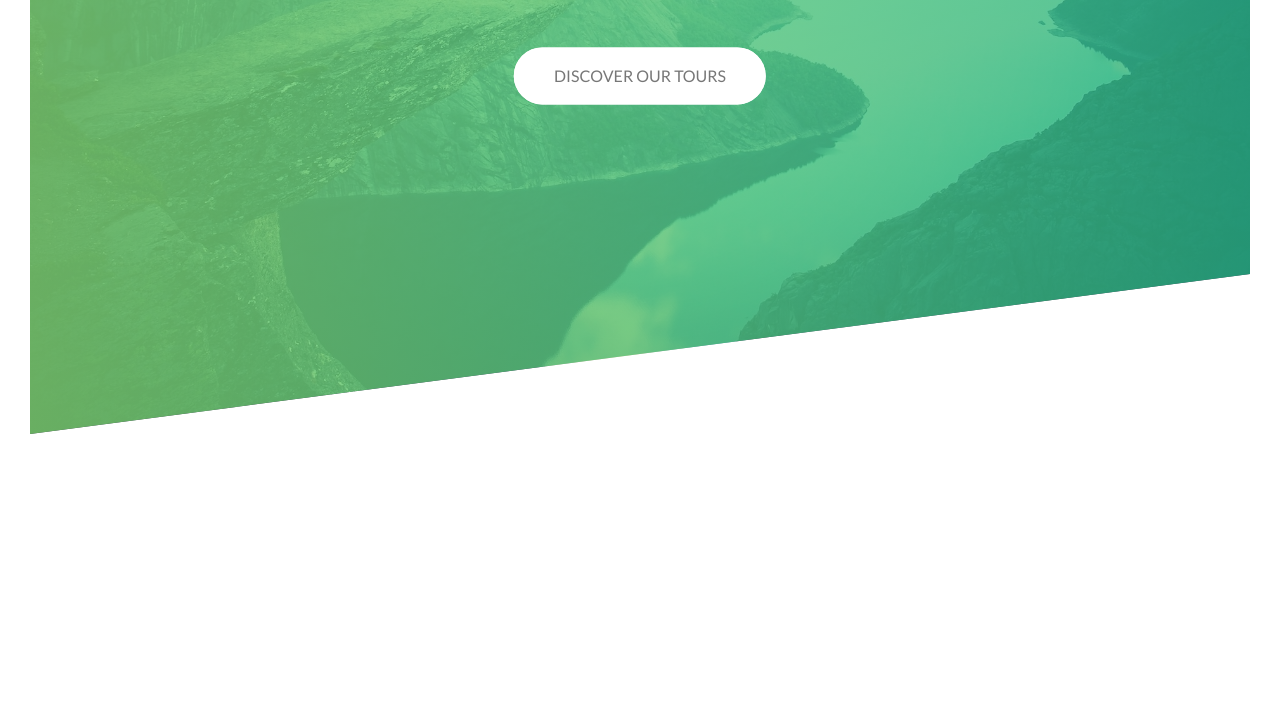
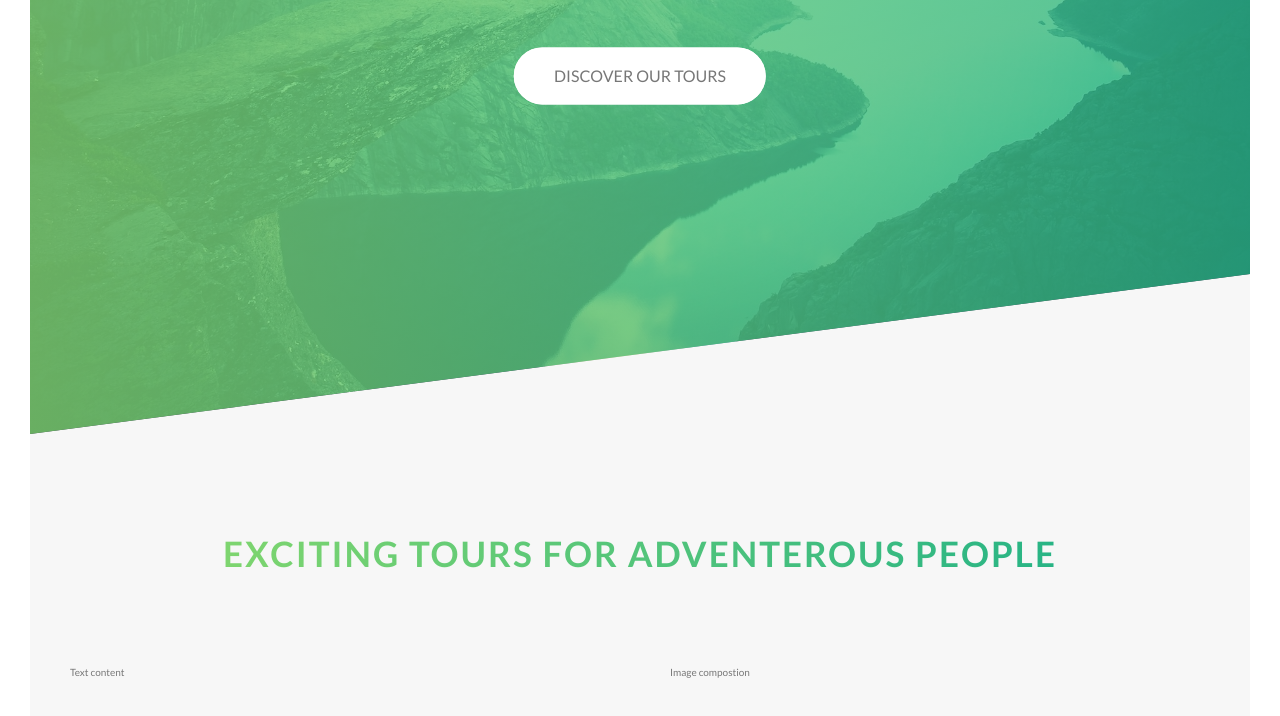
Before and after one commit to BabkinAV/Natours, a website: page index.html in a window 1280 px wide. Shown: the part 356-1072 px from the top of the page. Before the commit the page ends 820 px from the top, so only its background shows below. Drawn offline with Linux system fonts and the light colour scheme.

Commit message:
after chapter 35

```diff
--- a/index.html
+++ b/index.html
@@ -25,6 +25,26 @@
                 <a href = "#" class= "btn btn--white btn--animated">Discover our tours</a>
             </div>
         </header>
+
+        <main>
+           <section class="section-about">
+               <div class="u-center-text u-margin-bottom-8">
+                   <h2 class="heading-secondary">
+                       Exciting tours for adventerous people
+                   </h2>
+               </div>
+
+               <div class="row">
+                <div class="col-1-of-2">
+                    Text content
+                </div>
+                <div class="col-1-of-2">
+                    Image compostion
+                </div>
+            </div>
+
+           </section>
+        </main>
 
 <!--
         <section class="grid-test">
@@ -92,7 +112,7 @@
                     Col 3 of 4
                 </div>
             </div>
-        </section>     -->
+        </section>      -->
     </body>
 </html>
 
--- a/sass/abstracts/_variables.scss
+++ b/sass/abstracts/_variables.scss
@@ -2,6 +2,8 @@
 $color-primary: #55c57a;
 $color-primary-light: #7ed56f;
 $color-primary-dark: #28b485;
+
+$color-grey-light-1: #f7f7f7;
 
 $color-grey-dark: #777;
 $color-white: #fff;
--- a/sass/base/_typography.scss
+++ b/sass/base/_typography.scss
@@ -43,3 +43,20 @@ body {
 	color: $color-grey-dark;
 	padding: 30px;
 }
+
+.heading-secondary {
+	font-size: 3.5rem;
+	text-transform: uppercase;
+	font-weigh: 700;
+	display: inline-block;
+	background-image: linear-gradient(to right, $color-primary-light, $color-primary-dark);
+	-webkit-background-clip: text;
+	color:transparent;
+	letter-spacing:  .2rem;
+	transition: all .2s;
+
+	&:hover {
+		transform: skewY(2deg) skewX(15deg) scale(1.1);
+		text-shadow: .5rem 1rem 2rem rgba($color-black, .2)
+	}
+}
--- a/sass/base/_utilities.scss
+++ b/sass/base/_utilities.scss
@@ -0,0 +1,2 @@
+.u-center-text {text-align: center;}
+.u-margin-bottom-8 {margin-bottom: 8rem;}
--- a/sass/layout/_grid.scss
+++ b/sass/layout/_grid.scss
@@ -1,6 +1,6 @@
 .row {
 	max-width: $grid-width;
-	background-color: #eee;
+	//background-color: #eee;
 	margin: 0 auto;
 
 
@@ -11,7 +11,7 @@
 	@include clearfix;
 
 	[class^="col-"] {
-		background-color: orangered;
+		//background-color: orangered;
 		float: left;
 		&:not(:last-child) {
 			margin-right: $gutter-horizontal;
--- a/sass/pages/_home.scss
+++ b/sass/pages/_home.scss
@@ -0,0 +1,5 @@
+.section-about {
+	background-color: $color-grey-light-1;
+	padding: 25rem 0;
+	margin-top: -20vh;
+}
```
Also changed, not shown: css/style.css, 1 other file.
